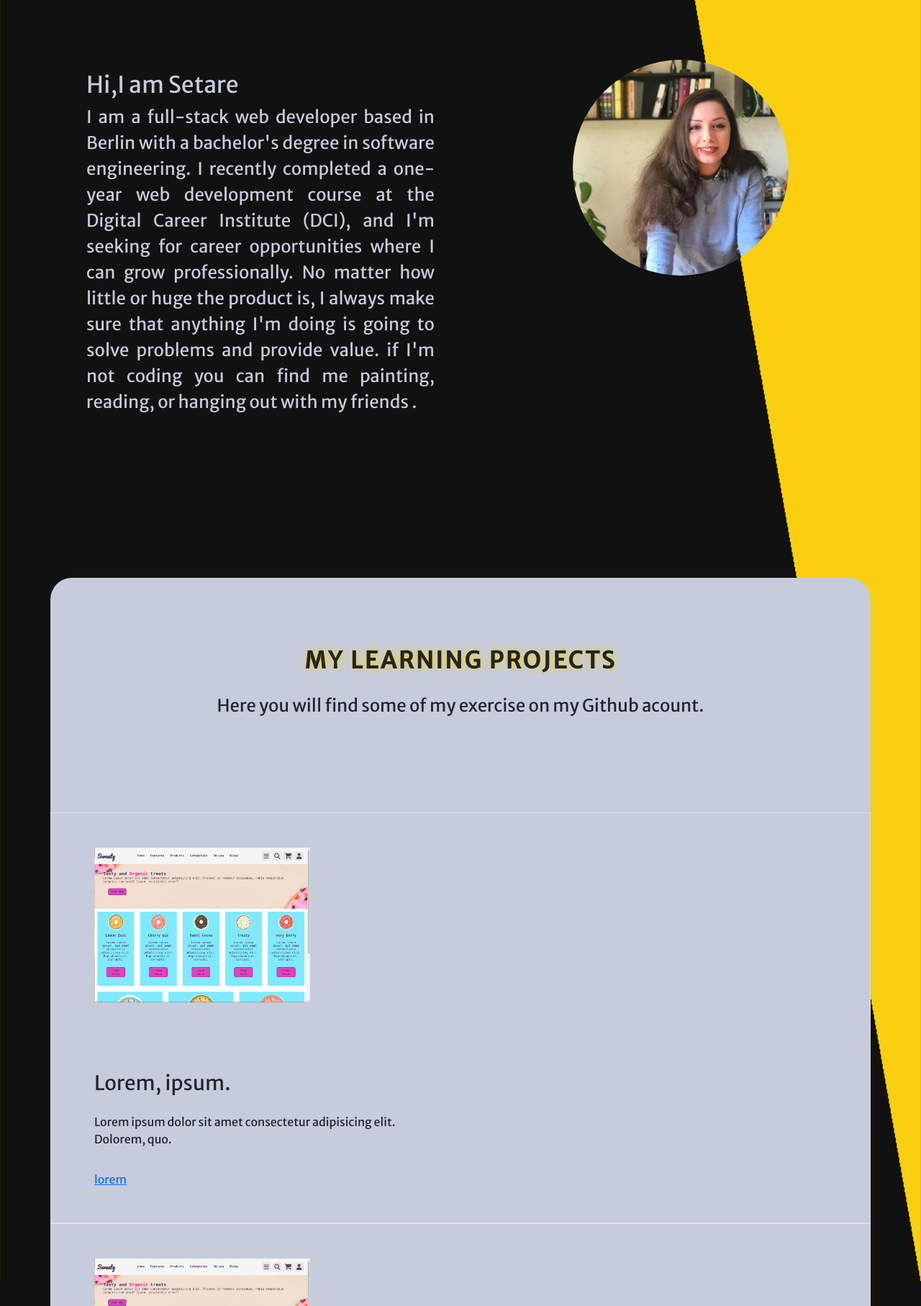
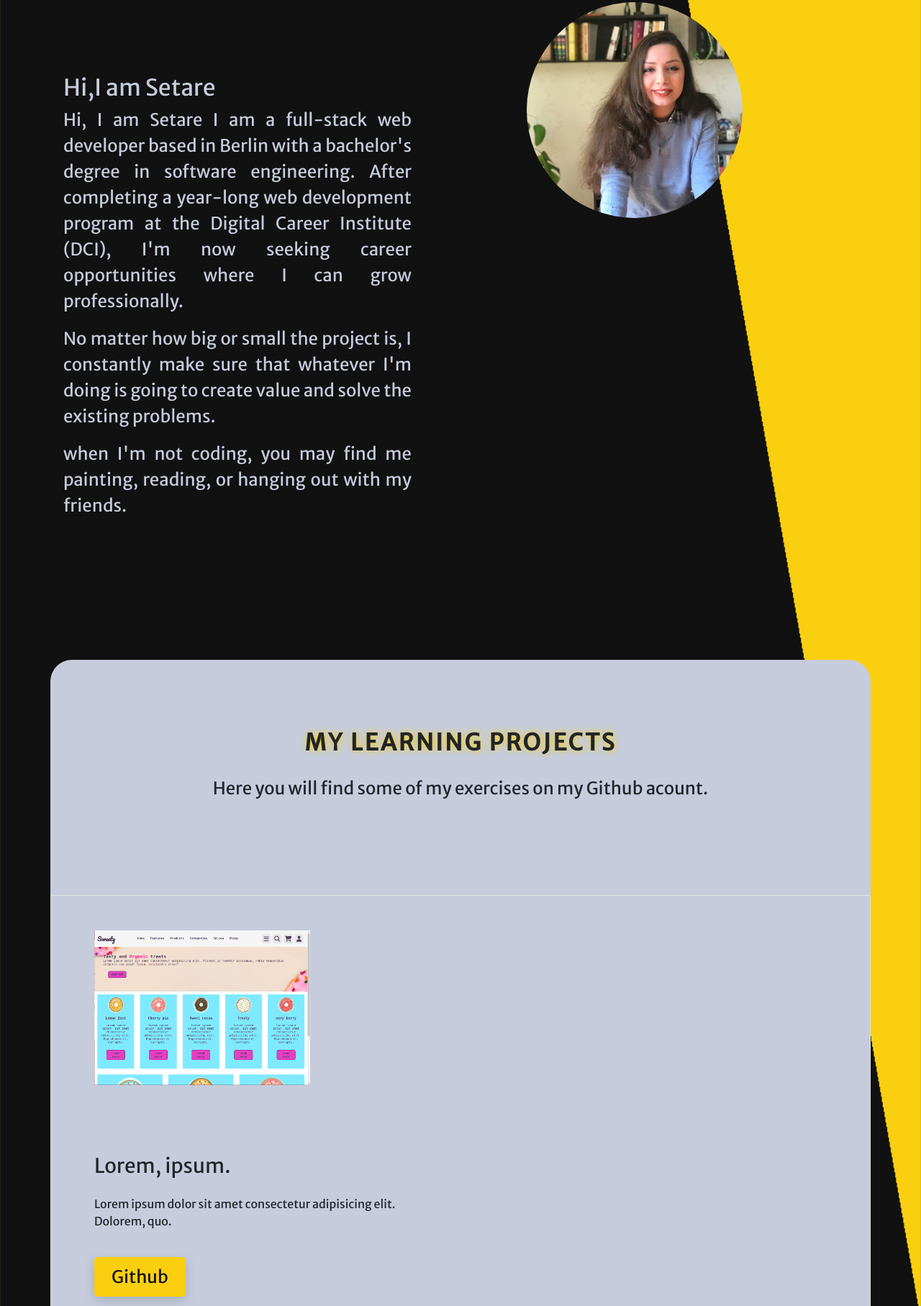
Before and after one commit to setazarm/my-portfolio, a plain HTML site: page index.html in a window 1280 px wide. Shown: the part 985-2800 px from the top of the page at 72% size. Drawn offline with nearby package versions, Linux system fonts and the light colour scheme.

Commit message:
adding buttons

```diff
--- a/index.html
+++ b/index.html
@@ -1,4 +1,4 @@
-<!-- <!DOCTYPE html>
+<!DOCTYPE html>
 <html lang="en">
   <head>
     <script
@@ -30,9 +30,10 @@
       crossorigin="anonymous"
     ></script>
     <link rel="stylesheet" href="main.css" />
-    <title>Document</title>
+    <title>Setare Azarmsa</title>
   </head>
   <body>
+
     <!-- navbar -->
     <div class="main-page">
       <nav id="home">
@@ -54,6 +55,7 @@
         </i>
       </nav>
       <!-- end of navbar -->
+
       <!-- aside -->
       <aside>
         <a href="https://www.linkedin.com/in/setareh-azarmsa/"
@@ -62,13 +64,14 @@
         <a href="https://github.com/setazarm">
           <i class="fa-brands fa-github-alt"></i>
         </a>
+        <a href="mailto:setazarm@gmail.com"><i class="fa-regular fa-envelope"></i></a>
+      </aside>
 
-      <!-- <a href=""><i class="fa-brands fa-instagram"></i></a>
-      <a href=""><i class="fa-brands fa-facebook"></i></a> -->
-    </aside>
       <!-- end of aside -->
+
       <!-- intro -->
-    <div class="container l">
+
+      <div class="container">
         <div class="row">
           <div
             class="col-8 text-align-center justify-content-center align-items-center"
@@ -77,15 +80,15 @@
               <h1>HI,i am setare</h1>
 
               <p class="main-text">
-              A software engineer with an emphasis on web development.
-              As a Full-stack Web
-              Developer I build
-              the front-end and back-end of websites, which contributes to the success of the final product
+                A software engineer with an emphasis on web development. As a
+                Full-stack Web Developer I build the front-end and back-end of
+                websites, which contributes to the success of the final product
                 <a href="#about">see more about me.</a>
               </p>
             </div>
           </div>
           <!-- end of intro -->
+          <!-- project button -->
         </div>
       </div>
 
@@ -100,24 +103,13 @@
                   <h2>View Projects</h2>
                 </a>
               </div>
-            <!-- <div class="project">
-             <button>My learnig Projects</button>
-            </div> -->
-            <!-- <div class="project">
-              Lorem ipsum dolor sit amet consectetur adipisicing elit. Facere
-              sequi libero impedit! Maiores, enim repudiandae.
-            </div>
-            <div class="project">
-              Lorem ipsum dolor sit amet consectetur adipisicing elit. Sit earum
-              atque eaque tenetur officiis similique.
-            </div>
-            <div class="project">
-              Lorem ipsum dolor sit, amet consectetur adipisicing elit. Dolore
-              consequatur, consequuntur sit quod earum laudantium?
-            </div> -->
+
             </section>
           </div>
+          <!-- end of project button -->
 
+
+          <!-- skills -->
           <div
             class="col-md-5 col-sm-12 text-align-center justify-content-center align-items-center"
           >
@@ -132,43 +124,48 @@
               <div>Github</div>
               <div>Git</div>
               <div>Responsive Design</div>
-
             </section>
           </div>
         </div>
+      </div>
 
-      <!-- Project -->
-    </div>
-    </div>
+      <!-- end of the skill section -->
+
+
     <!-- About -->
-    <div id="about" class="contatiner about ">
+    <div id="about" class="contatiner about">
       <div class="row">
-        <div class="col-md-6 col-sm-12 mx-5">
+        <div class="col-md-6 col-sm-12 mx-3 my-1 ">
           <div class="about-text">
             <h2>Hi,I am Setare</h2>
             <p>
+              Hi, I am Setare
               I am a full-stack web developer based in Berlin with a bachelor's degree in software engineering.
-              I recently completed a one-year web development course at the Digital Career Institute (DCI), and I'm seeking for career opportunities where I can grow professionally.
-              No matter how little or huge the product is, I always make sure that anything I'm doing is going to solve problems and provide value.
-              if I'm not coding you can find me painting, reading, or hanging out with my friends .
+              After completing a year-long web development program at the Digital Career Institute (DCI), I'm now seeking career opportunities where I can grow professionally.
+            </p>
+            <p>
+              No matter how big or small the project is, I constantly make sure that whatever I'm doing is going to create value and solve the existing problems.
+              </p>
+              <p>when I'm not coding, you may find me painting, reading, or hanging out with my friends.
+
+
                 </p>
           </div>
         </div>
-        <div class="col-md-4 col-sm-12 mx-5 my-5 order-lg-last order-sm-first">
+        <div class="col-md-4 col-sm-12 order-lg-last order-sm-first mx-5 my-5">
           <img src="/pic.jpeg" alt="" />
         </div>
       </div>
     </div>
+    <!-- end of about -->
 
 
     <!-- my projects page -->
 
-
     <div id="my-projects" class="container my-5 my-projects">
-
       <div class="my-projects-title">
         <h2>My learning Projects</h2>
-          <p>Here you will find some of my exercise on my Github acount.</p>
+        <p>Here you will find some of my exercises on my Github acount.</p>
       </div>
       <div class="row border end">
         <div class="col-md-5 col-sm-12 mx-5 my-5">
@@ -180,13 +177,13 @@
             <p>
               Lorem ipsum dolor sit amet consectetur adipisicing elit. Dolorem,
               quo.
-            </p>
-           <a href="">lorem</a>
+
           </div>
+          <a href="">Github</a>
         </div>
       </div>
 
-      <div class="row border end ">
+      <div class="row border end">
         <div class="col-md-5 col-sm-12 mx-5 my-5">
           <img src="Doughnuts.png" alt="" />
         </div>
@@ -197,8 +194,9 @@
               Lorem ipsum dolor sit amet consectetur adipisicing elit. Dolorem,
               quo.
             </p>
-            <a href="">lorem</a>
+
           </div>
+          <a href="">Github</a>
         </div>
       </div>
 
@@ -207,30 +205,41 @@
           <img src="Doughnuts.png" alt="" />
         </div>
         <div class="col-md-5 col-sm-12 my-5 mx-5">
-          <div class="my projects-text">
+          <div class="my-projects-text">
             <h3>Lorem, ipsum.</h3>
             <p>
-             Lorem ipsum dolor sit, amet consectetur adipisicing elit. Non corporis id minus quae ut beatae eaque saepe facere molestiae nemo?
-            <a href="">lorem</a>
+              Lorem ipsum dolor sit, amet consectetur adipisicing elit. Non
+              corporis id minus quae ut beatae eaque saepe facere molestiae
+              nemo?
+
+            </p>
+
+          </div>
+          <a href="">Github</a>
         </div>
       </div>
     </div>
-    </div>
+    <!-- end of my projects -->
     <!-- contact -->
-    <div class="container ">
+    <div class="container">
       <div id="contact" class="row main-contact">
         <div class="col-md-6 col-sm-12">
           <form action="">
             <label for="name">Name</label>
-  <input type="text" id="name">
+            <input type="text" id="name" />
             <label for="email">Email</label>
-  <input type="text" id="email">
+            <input type="text" id="email" />
             <label for="message">Message</label>
-  <textarea name="message" id="message" cols="30" rows="10"></textarea>
+            <textarea
+              name="message"
+              id="message"
+              cols="30"
+              rows="10"
+            ></textarea>
             <button type="submit">SUBMIT</button>
           </form>
         </div>
-        <div class="col-md-6 col-sm-12 ">
+        <div class="col-md-6 col-sm-12">
           <div class="connect">
             <h2>Connect</h2>
             <p class="my-mail">setazarm@gmail.com</p>
@@ -241,14 +250,16 @@
                 ><i class="fa-brands fa-linkedin-in"></i
               ></a>
 
-              <a href="https://www.linkedin.com/in/setareh-azarmsa/"><i class="fa-brands fa-github-alt"></i></a>
-            </div>
-          </div>
-
-
+              <a href="https://www.linkedin.com/in/setareh-azarmsa/"
+                ><i class="fa-brands fa-github-alt"></i
+              ></a>
             </div>
           </div>
         </div>
+      </div>
+    </div>
+    <!-- end of contact -->
+    <!-- footer -->
 
     <footer>
       <a href="#home">Home</a>
@@ -256,7 +267,7 @@
       <a href="#contact">Contact</a>
       <a href="#projects">Projects</a>
     </footer>
-
+<!-- end of the footer -->
     <!-- JavaScript Bundle with Popper -->
     <script
       src="https://cdn.jsdelivr.net/npm/bootstrap@5.2.0/dist/js/bootstrap.bundle.min.js"
@@ -264,4 +275,4 @@
       crossorigin="anonymous"
     ></script>
   </body>
-</html> -->
+</html>
--- a/scss/_about.scss
+++ b/scss/_about.scss
@@ -1,22 +1,22 @@
 .about{
-
+     display: flex;
+     justify-content: center;
+     align-items: center;
     min-height: 100vh;
-    /* background-color: var(--text-color); */
-    /* margin: 6em 6em; */
     color: var(--text-color);
 
   .about-text{
    margin: 6em 3em;
    line-height: 1.5;
    font-size: 1.5em;
-text-align: justify;
+  text-align: justify;
   }
  img{
   display: block;
   width:300px;
   height: 300px;
   border-radius: 50%;
- margin-top: 5em;
+
 
 }
 }
--- a/scss/_home.scss
+++ b/scss/_home.scss
@@ -128,6 +128,8 @@
          opacity: 0;
         text-transform: capitalize;
         text-align: center;
+        transition:color 300ms ease-in-out;
+        z-index: 1;
         a{
             text-decoration: none;
             color: var(--text-color);
@@ -137,11 +139,13 @@
             color: var(--text-color);
             font-weight: 900;
             text-transform: uppercase;
+
             &::before{ content: ' \f061';
             font-family: 'Font Awesome 5 Free';
             font-weight: 900;
             color: var(--main-yellow);
             padding-right: 0.5em;
+            text-shadow:1px 0 0 #000, 0 -1px 0 #000, 0 1px 0 #000, -1px 0 0 #000;
            }
 
        }
@@ -176,3 +180,25 @@
            opacity: 1;
        }
     }
+   .project::before{
+    content: '';
+    position: absolute;
+    top: 0;
+    left: 0;
+    bottom: 0;
+    right: 0;
+    z-index: -1;
+    background-color: var(--main-yellow);
+    border-radius: 15px;
+    transition:transform 300ms ease-in-out;
+    transform: scaleX(0);
+    transform-origin: left;
+   }
+   .project:hover::before,
+   .project:focus::before{
+    transform: scaleX(1);
+   }
+
+   .project:hover h2,.project:focus h2{
+    color: var(--main-color);
+   }
--- a/scss/_project.scss
+++ b/scss/_project.scss
@@ -2,9 +2,25 @@
     min-height: 100vh;
     background-color:var(--text-color);
     border-radius: 30px;
+    img{
+      display: block;
+      width: 300px;
 
     }
-
+    a{
+      text-decoration: none;
+      color: var(--main-color);
+      background-color: var(--main-yellow);
+      padding: .5em 1em;
+      border-radius: 5px;
+      font-size: 1.5em;
+      box-shadow: 0 5px 15px 0 rgb(0 0 0 / 15%);
+      transition: transform .2s ease-in-out;
+      &:hover{
+        transform: scaleX(1.5);
+        border:2px solid var(--main-color);
+      }
+    }
 
     .my-projects-title{
       text-align: center;
@@ -22,24 +38,27 @@
           font-size: 1.5em;
         }
     }
-
-
-  .my-projects img{
-    display: block;
-    width: 300px;
-
-  }
-  @keyframes rotate {
-    0%{ transform: perspective(400px) rotateY(0deg);
-
-    }
-    100%{
-      transform:perspective(400px) rotateY(360deg) ;
-    }
-  }
     .my-projects-text{
       display: flex;
       flex-direction: column;
       gap: 1em;
       flex-wrap:wrap;
+      margin-bottom: 2em;
+
     }
+
+  }
+
+
+
+
+
+
+  // @keyframes rotate {
+  //   0%{ transform: perspective(400px) rotateY(0deg);
+
+  //   }
+  //   100%{
+  //     transform:perspective(400px) rotateY(360deg) ;
+  //   }
+  // }
```
Also changed, not shown: main.css, scss/_footer.scss (line endings or trailing spaces), 1 other file. Lines whose indentation alone changed are shown as unchanged.
